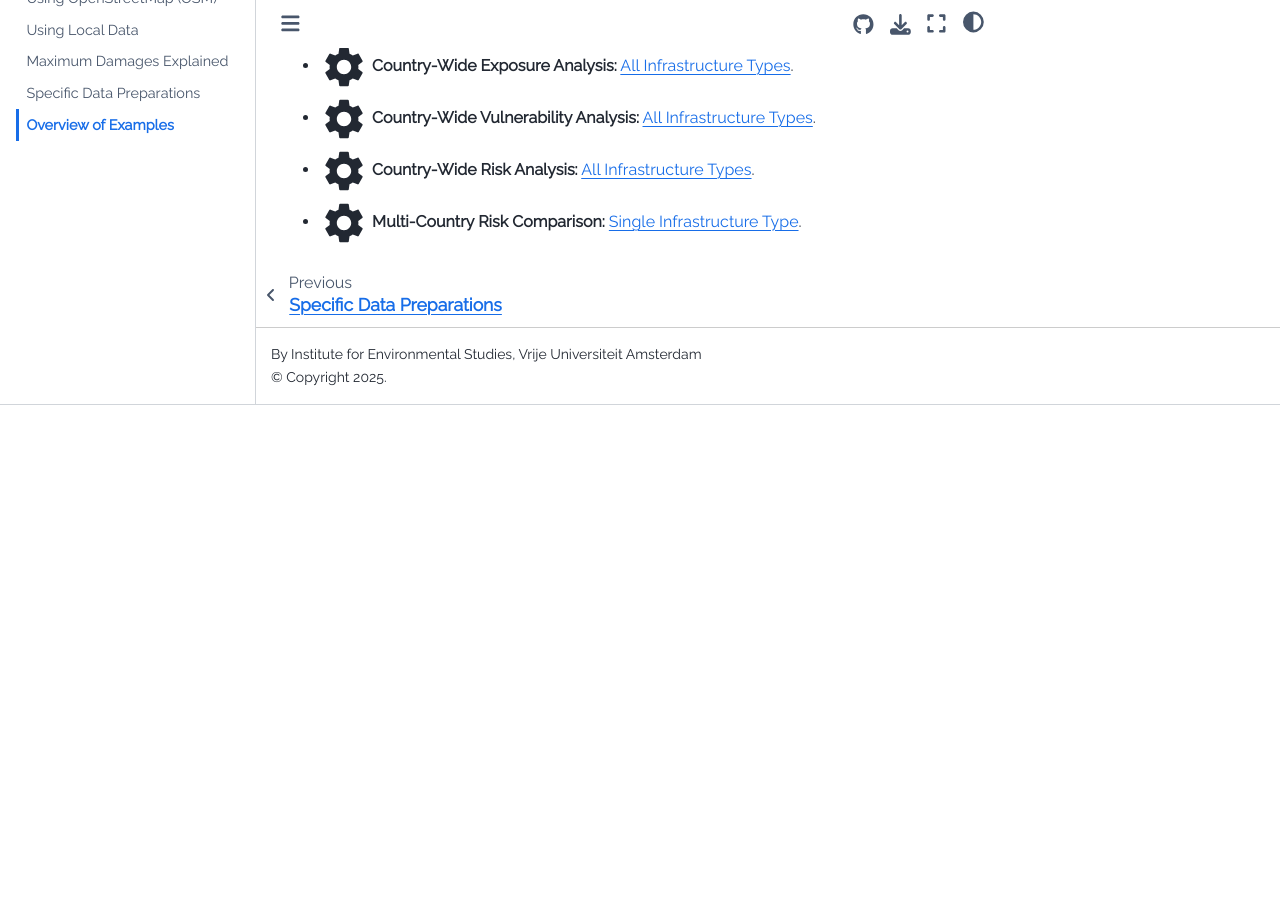
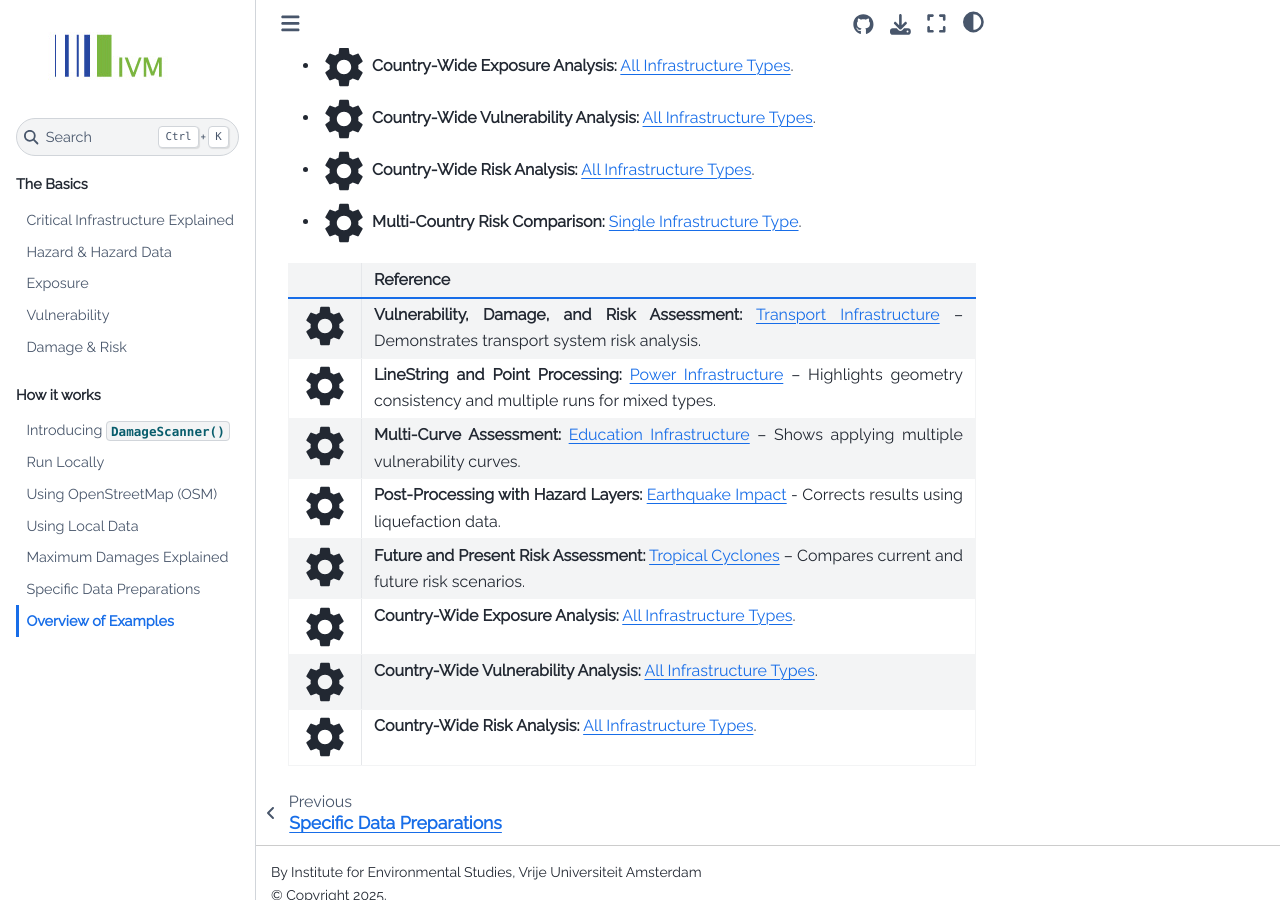
Before and after one commit to VU-IVM/GlobalInfraRisk, a Jupyter Book: the page built from howto/example_overview.md, in a window 1280 px wide and 900 px high, scrolled down 555 px. Built offline with Jupyter Book 1.0.4 settings and Sphinx 7.4.7 and the Sphinx Book theme 1.1.4, drawn with Linux system fonts in a browser that asks for light colours; pages that are not in the unit, such as notebooks, are missing from menus; before the commit the page ends 960 px from its top, so only the background shows below that.

Commit message:
try table

```diff
--- a/howto/example_overview.md
+++ b/howto/example_overview.md
@@ -19,3 +19,15 @@
 - {material-regular}`settings;3em` **Country-Wide Risk Analysis:** [All Infrastructure Types](https://vu-ivm.github.io/GlobalInfraRisk/use_cases/all_ci_risk.html).
 
 - {material-regular}`settings;3em` **Multi-Country Risk Comparison:** [Single Infrastructure Type](https://vu-ivm.github.io/GlobalInfraRisk/use_cases/multi-country.html).
+
+
+||Reference|
+|:---:|---|
+| {material-regular}`settings;3em`  |**Vulnerability, Damage, and Risk Assessment:** [Transport Infrastructure](https://vu-ivm.github.io/GlobalInfraRisk/ci/transport.html) – Demonstrates transport system risk analysis.|
+| {material-regular}`settings;3em`  |**LineString and Point Processing:** [Power Infrastructure](https://vu-ivm.github.io/GlobalInfraRisk/ci/power.html) – Highlights geometry consistency and multiple runs for mixed types.|
+| {material-regular}`settings;3em`  |**Multi-Curve Assessment:** [Education Infrastructure](https://vu-ivm.github.io/GlobalInfraRisk/ci/education.html#performing-the-damage-assessment) – Shows applying multiple vulnerability curves.|
+| {material-regular}`settings;3em`  |**Post-Processing with Hazard Layers:** [Earthquake Impact](https://vu-ivm.github.io/GlobalInfraRisk/hazard/earthquake.html) -  Corrects results using liquefaction data.|
+| {material-regular}`settings;3em`  |**Future and Present Risk Assessment:** [Tropical Cyclones](https://vu-ivm.github.io/GlobalInfraRisk/hazard/tropical_cyclone.html) – Compares current and future risk scenarios.|
+| {material-regular}`settings;3em`  |**Country-Wide Exposure Analysis:** [All Infrastructure Types](https://vu-ivm.github.io/GlobalInfraRisk/use_cases/all_ci_exposure.html).|
+| {material-regular}`settings;3em`  |**Country-Wide Vulnerability Analysis:** [All Infrastructure Types](https://vu-ivm.github.io/GlobalInfraRisk/use_cases/all_ci_vulnerability.html).|
+| {material-regular}`settings;3em`  | **Country-Wide Risk Analysis:** [All Infrastructure Types](https://vu-ivm.github.io/GlobalInfraRisk/use_cases/all_ci_risk.html).|
```
Also changed, not shown: intro.md (+3 -3 lines).
